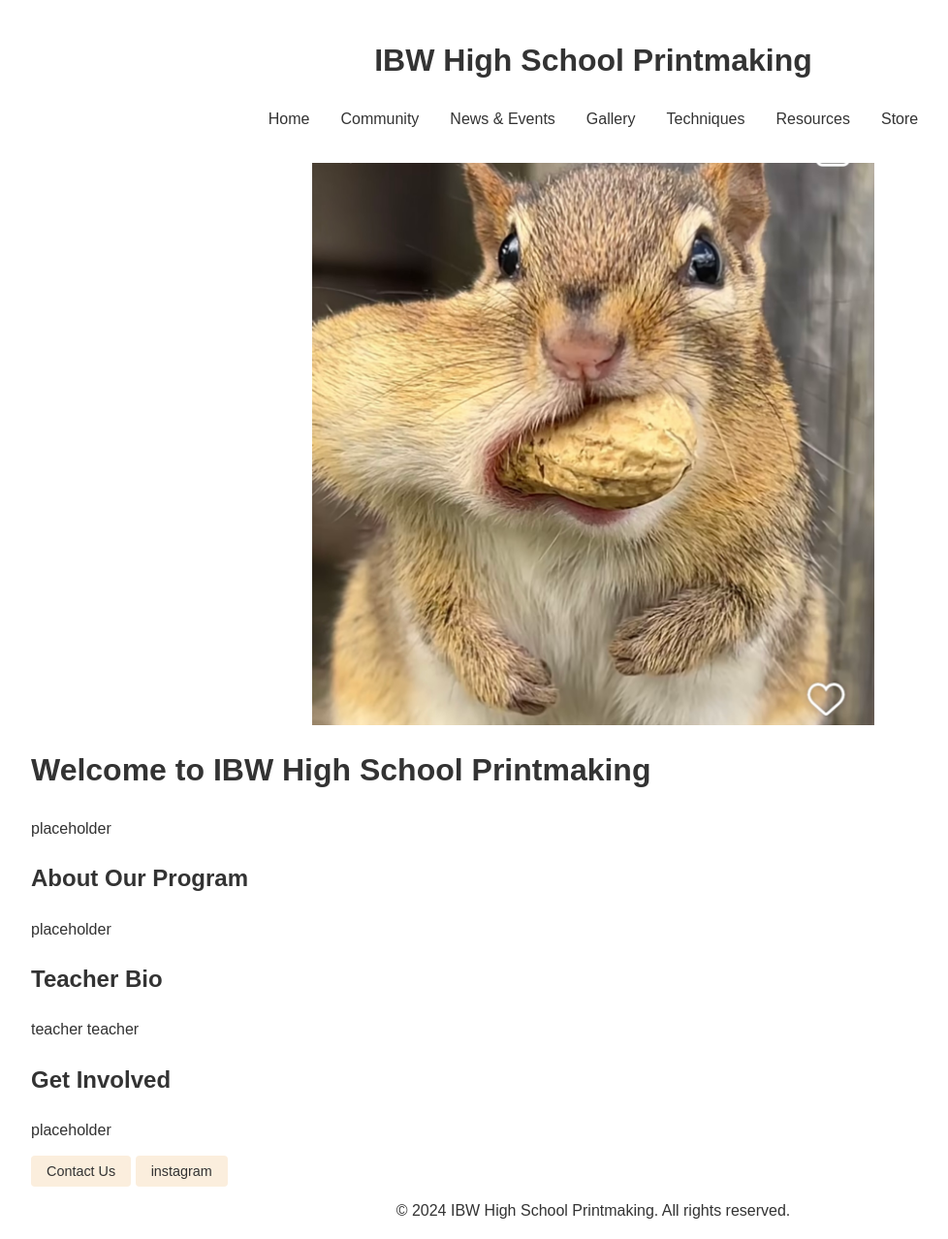
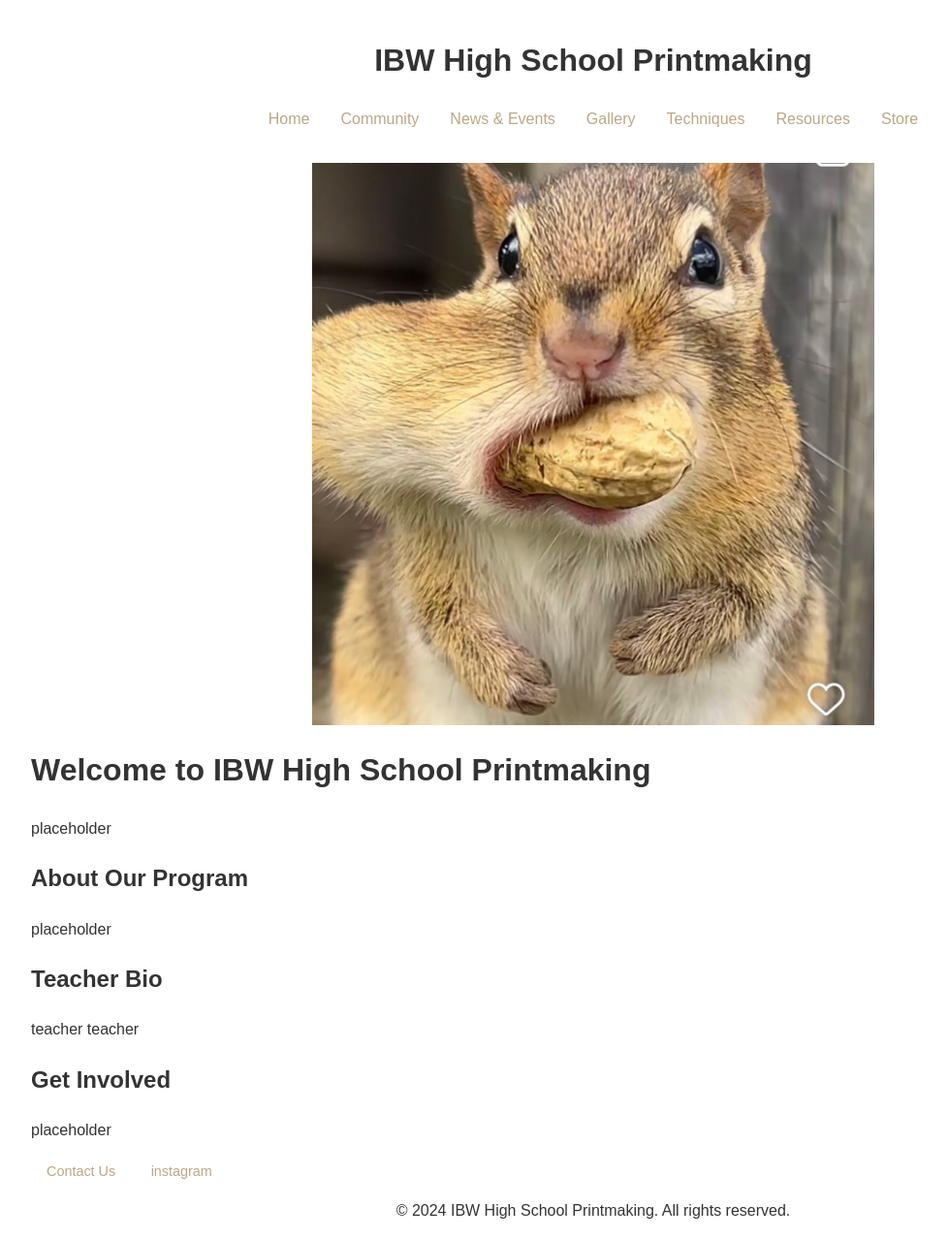
Before and after one commit to IBWPrintmaking/IBWPrintmaking.github.io, a Jekyll site: the page built from index.html, in a window 1280 px wide. Shown: the whole page at 97% size, without its empty margins (28-1006 px from the left). Built offline with Jekyll 4.4.1, drawn with Linux system fonts in a browser that asks for light colours.

Commit message:
link colors

```diff
--- a/assets/css/styles.css
+++ b/assets/css/styles.css
@@ -208,5 +208,23 @@ nav ul li a {
     max-width: 100%;
     max-height: 100%;
     height: auto;
-    width: auto\9; /* ie8 */
+    width: auto\9;
 }
+
+a:link {
+    color: #bea584;
+    background-color: transparent;
+    text-decoration: none;
+  }
+
+  a:visited {
+    color: #e6d3ba;
+    background-color: transparent;
+    text-decoration: none;
+  }
+
+  a:hover {
+    color: #e6d3ba;
+    background-color: transparent;
+    text-decoration: underline;
+  }
```
